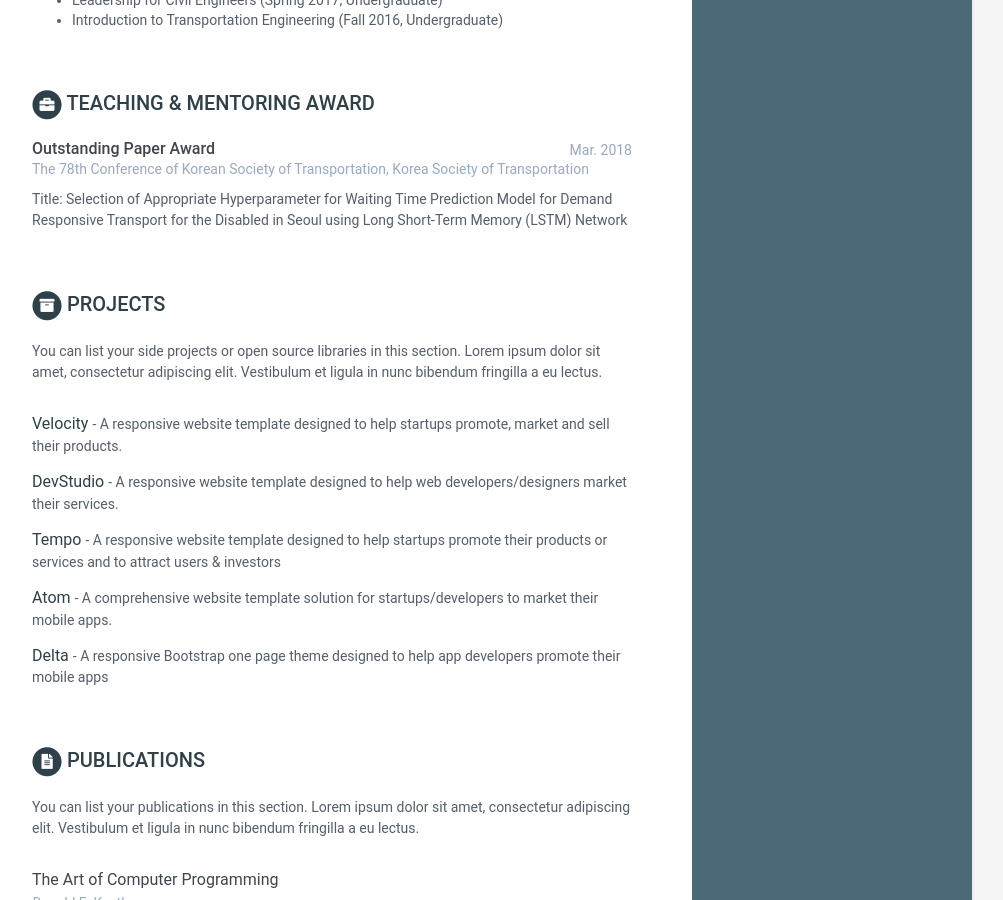
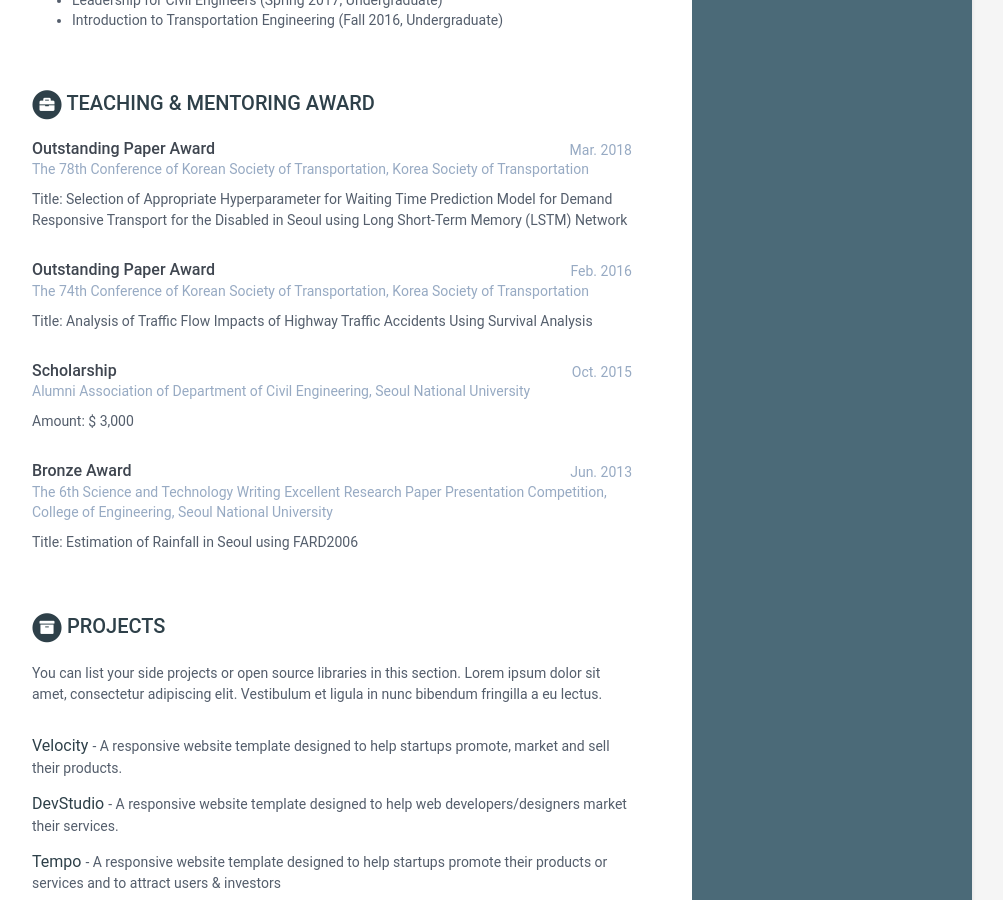
Before and after one commit to eunhanka/eunhanka.github.io, a Jekyll site: the page built from index.html, in a window 1280 px wide and 900 px high, scrolled down 1931 px. Shown: the whole window, without its empty margins (168-1171 px from the left). Built offline with Jekyll 4.4.1, drawn with Linux system fonts in a browser that asks for light colours.

Commit message:
Update data.yml

```diff
--- a/_data/data.yml
+++ b/_data/data.yml
@@ -118,7 +118,26 @@ awards:
       time: Mar. 2018
       company: The 78th Conference of Korean Society of Transportation, Korea Society of Transportation
       details: |
-        <p>Title:  Selection of Appropriate Hyperparameter for Waiting Time Prediction Model for Demand Responsive Transport for the Disabled in Seoul using Long Short-Term Memory (LSTM) Network</p>
+        <p>Title: Selection of Appropriate Hyperparameter for Waiting Time Prediction Model for Demand Responsive Transport
+        for the Disabled in Seoul using Long Short-Term Memory (LSTM) Network</p>
+
+    - role: Outstanding Paper Award
+      time: Feb. 2016
+      company: The 74th Conference of Korean Society of Transportation, Korea Society of Transportation
+      details: |
+        <p>Title: Analysis of Traffic Flow Impacts of Highway Traffic Accidents Using Survival Analysis</p>
+
+    - role: Scholarship
+      time: Oct. 2015
+      company: Alumni Association of Department of Civil Engineering, Seoul National University
+      details: |
+        <p>Amount: $ 3,000</p>
+
+    - role: Bronze Award
+      time: Jun. 2013
+      company: The 6th Science and Technology Writing Excellent Research Paper Presentation Competition, College of Engineering, Seoul National University
+      details: |
+        <p>Title: Estimation of Rainfall in Seoul using FARD2006</p>
 
 projects:
     title: Projects
```
